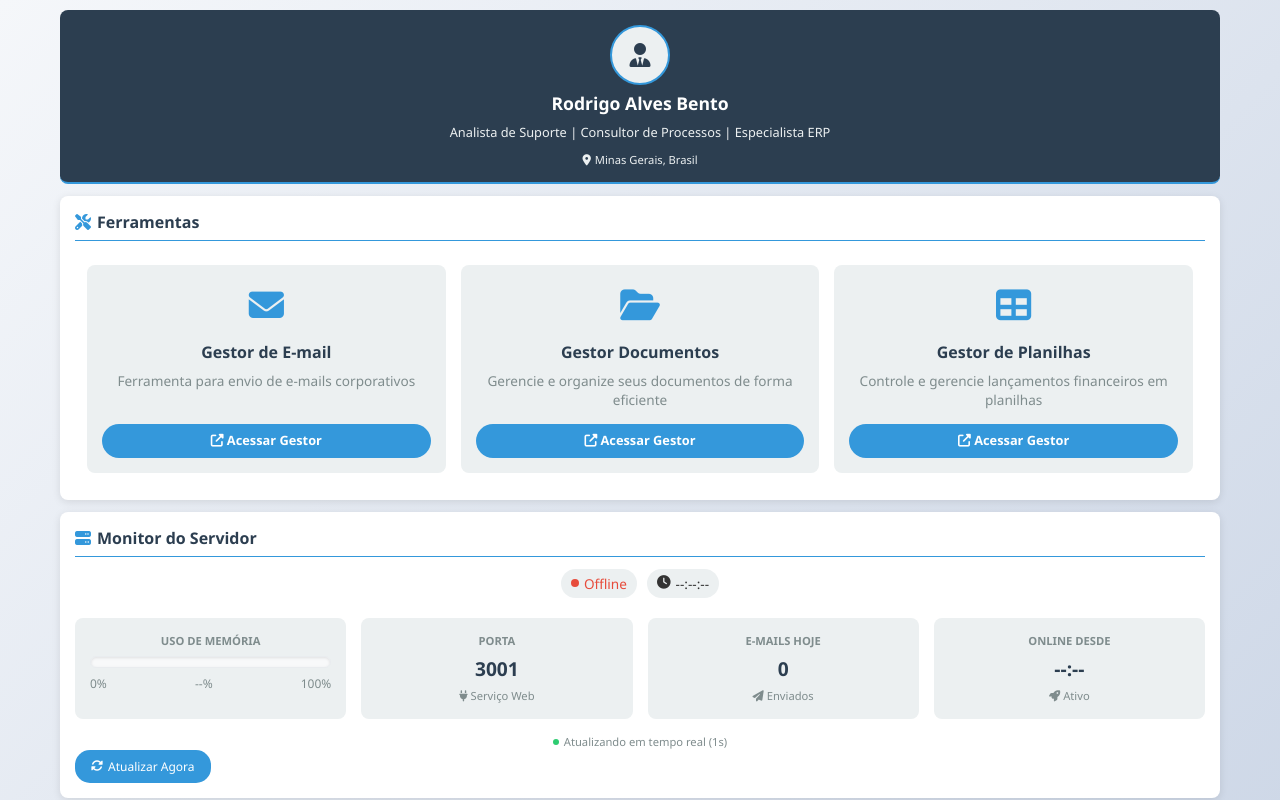
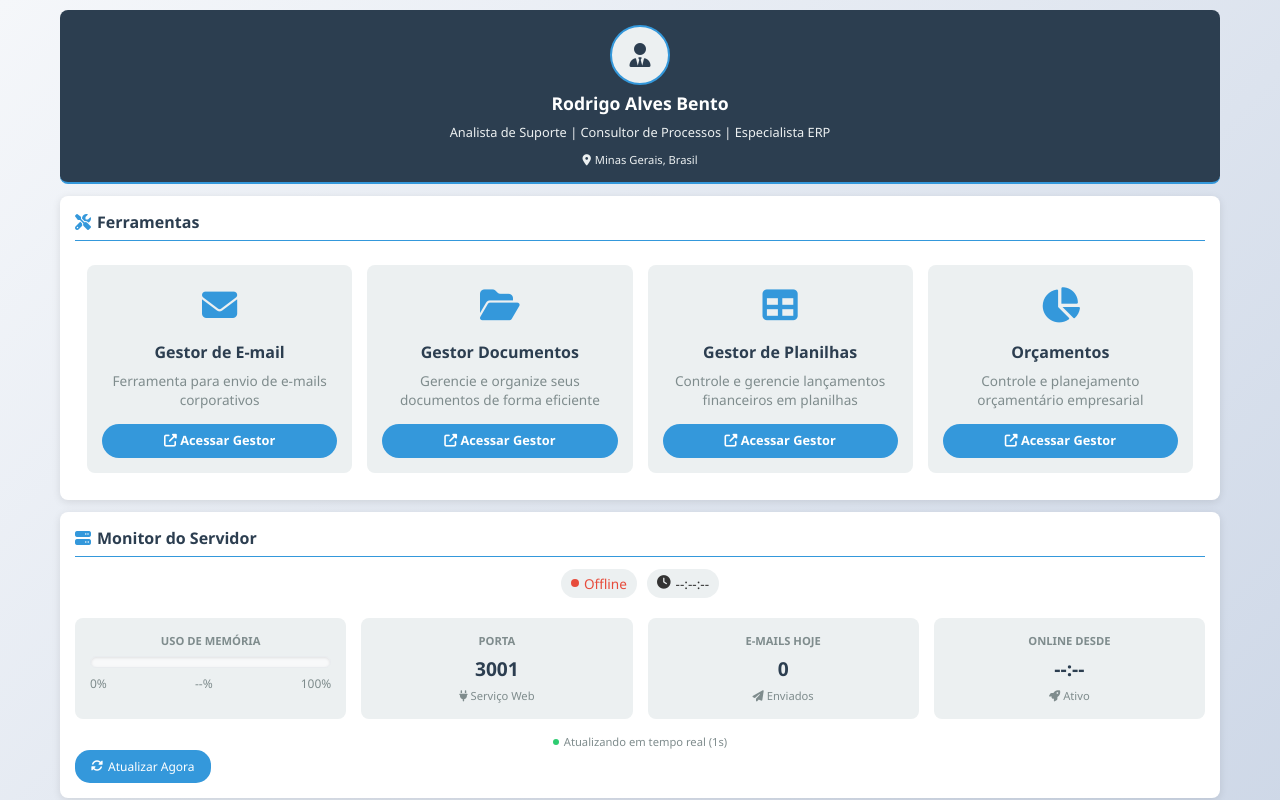
Before and after one commit to rodrigobento1979-netizen/email-backand, a website: page index.html in a window 1280 px wide. Shown: the top 800 px of the page. Drawn offline with Linux system fonts and the light colour scheme; no server answers.

Commit message:
Add files via upload

```diff
--- a/index.html
+++ b/index.html
@@ -123,7 +123,7 @@
 
         .tools-grid {
             display: grid;
-            grid-template-columns: repeat(3, 1fr);
+            grid-template-columns: repeat(4, 1fr);
             gap: 15px;
             max-width: 100%;
             margin: 0 auto;
@@ -491,6 +491,12 @@
         }
 
         /* Layout responsivo */
+        @media screen and (max-width: 1200px) {
+            .tools-grid {
+                grid-template-columns: repeat(2, 1fr);
+            }
+        }
+
         @media screen and (max-width: 992px) {
             .tools-grid {
                 grid-template-columns: repeat(2, 1fr);
@@ -658,6 +664,19 @@
                         <h3>Gestor de Planilhas</h3>
                         <p>Controle e gerencie lançamentos financeiros em planilhas</p>
                         <a href="lancamentos.html" class="tool-button">
+                            <i class="fas fa-external-link-alt me-2"></i>
+                            Acessar Gestor
+                        </a>
+                    </div>
+
+                    <!-- Card Orçamentos -->
+                    <div class="tool-card">
+                        <div class="tool-icon">
+                            <i class="fas fa-chart-pie"></i>
+                        </div>
+                        <h3>Orçamentos</h3>
+                        <p>Controle e planejamento orçamentário empresarial</p>
+                        <a href="orcamentos.html" class="tool-button">
                             <i class="fas fa-external-link-alt me-2"></i>
                             Acessar Gestor
                         </a>
```
